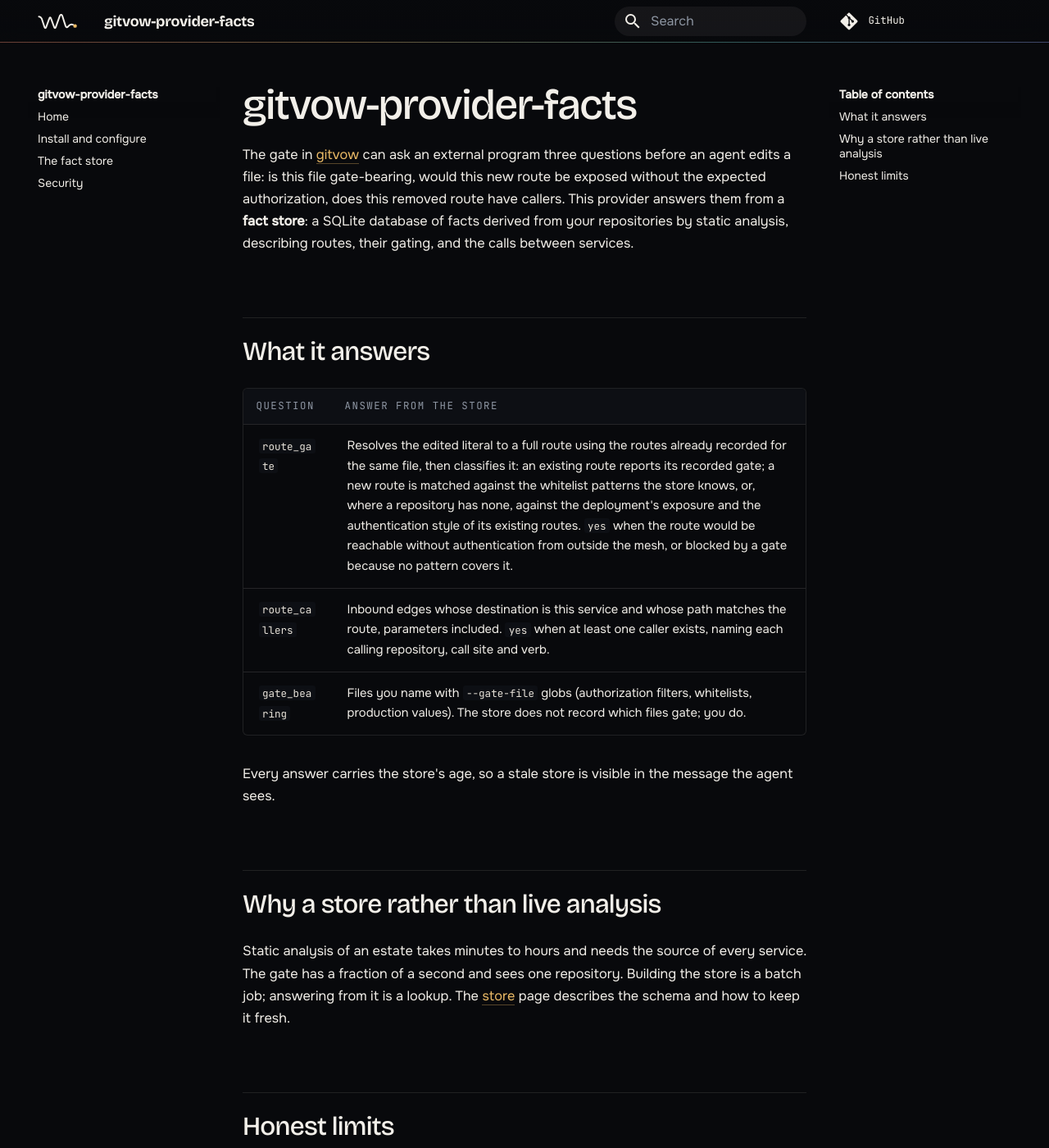
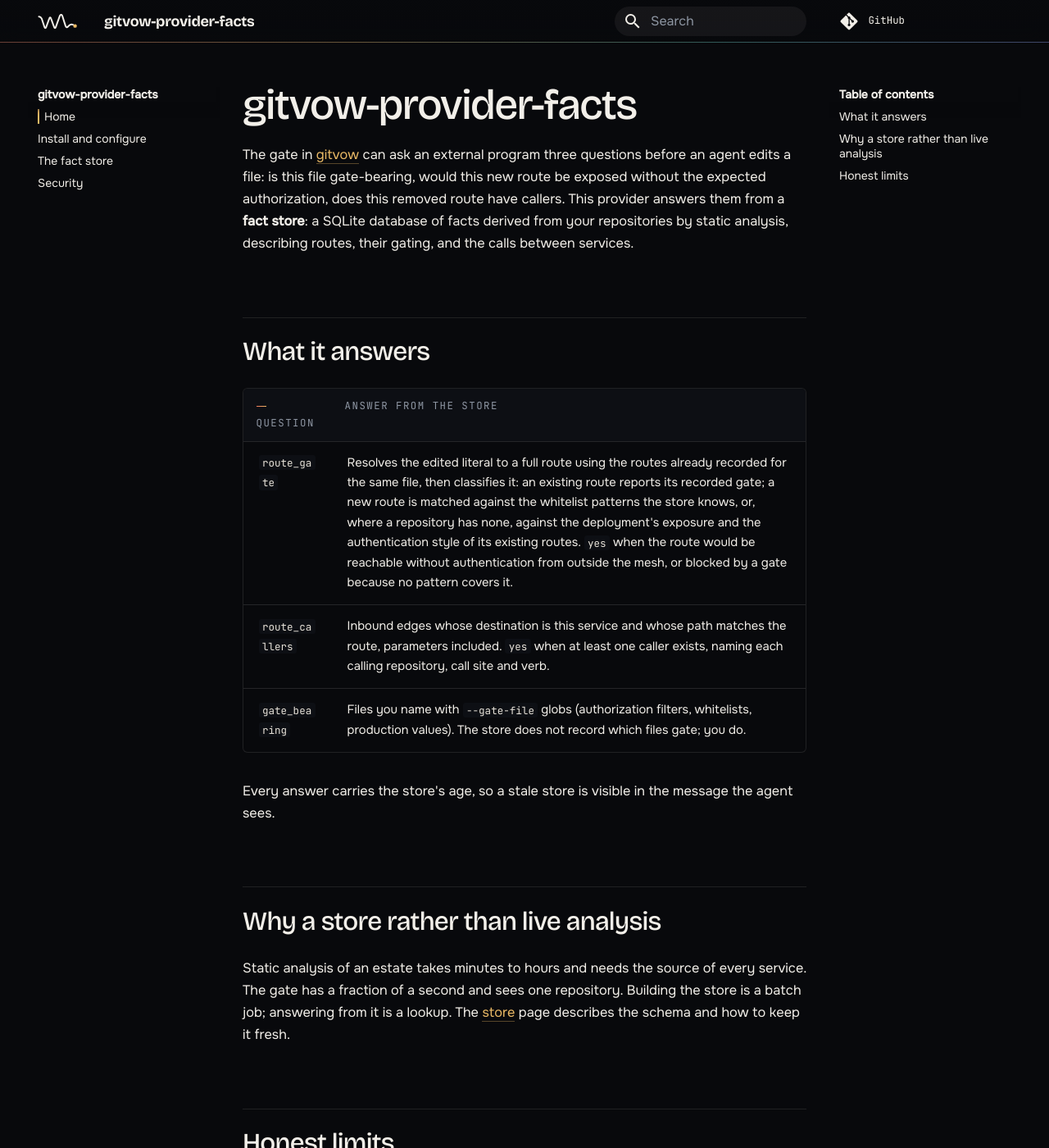
Before and after one commit to wirevow/gitvow-provider-facts, an MkDocs documentation site: the page built from docs/index.md, in a window 1280 px wide and 1400 px high. Shown: the whole window at 82% size. Built offline with MkDocs 1.6.1 and Material for MkDocs 9.7.7, drawn with Linux system fonts in a browser that asks for light colours; comment, search, counter and statistics services are not loaded.

Commit message:
docs: crisper interaction states, matched to wirevow.com
Co-Authored-By: Claude Fable 5.1 <noreply@anthropic.com>

```diff
--- a/docs/stylesheets/wirevow.css
+++ b/docs/stylesheets/wirevow.css
@@ -34,3 +34,17 @@ body{-webkit-font-smoothing:antialiased}
 .md-footer-meta{border-top:1px solid rgba(242,239,233,.08)}
 .md-source{font-family:"JetBrains Mono",monospace;font-size:.62rem}
 .md-content__button{color:#8E96A3}
+
+/* Crisper interaction, matched to wirevow.com: fast transitions, amber on hover, a visible focus ring. */
+.md-typeset a{transition:border-color .12s,color .12s}
+.md-typeset a:hover{border-bottom-color:#EBBA66;color:#EBBA66}
+.md-nav__link{transition:color .12s}
+.md-nav__link:hover,.md-nav__link:focus-visible{color:#EBBA66;outline:none}
+.md-nav__item .md-nav__link--active{box-shadow:inset 2px 0 0 #EBBA66;padding-left:.4rem}
+a:focus-visible,button:focus-visible,.md-search__input:focus-visible{outline:2px solid #EBBA66;outline-offset:2px}
+.md-header__button:hover{opacity:1;color:#EBBA66}
+.md-typeset .md-button:hover{border-color:#EBBA66;background:rgba(235,186,102,.10);color:#F2EFE9}
+.md-clipboard:hover{color:#EBBA66}
+.md-footer__link:hover .md-footer__title{color:#EBBA66}
+/* the eyebrow dash the company site uses before small uppercase labels */
+.md-typeset table:not([class]) th:first-child::before{content:"";display:inline-block;width:12px;height:1px;background:linear-gradient(92deg,#F27A5C,#EBBA66);vertical-align:middle;margin-right:8px}
```
